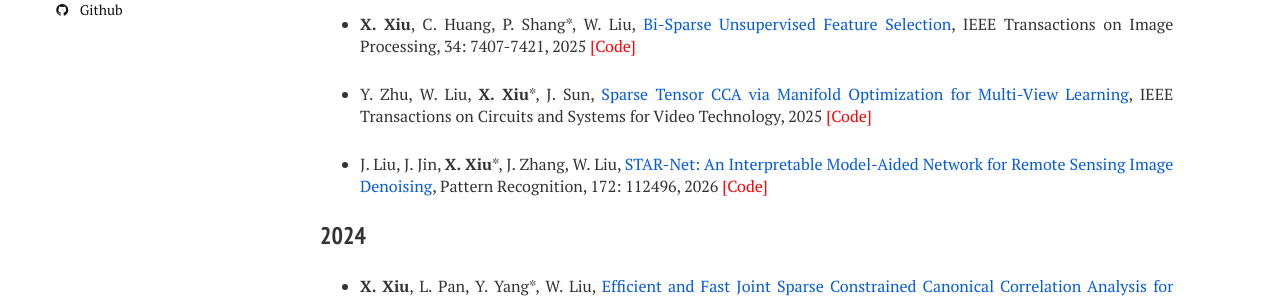
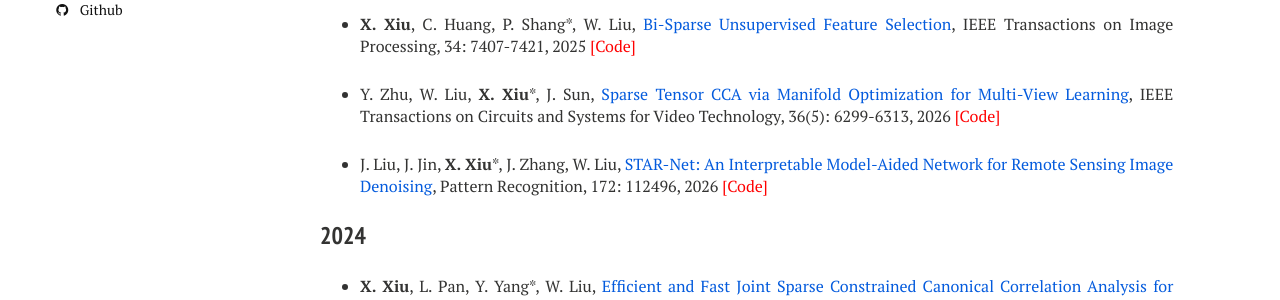
Before and after one commit to xianchaoxiu/xianchaoxiu.github.io, a Jekyll site: the page built from publications/index.md, in a window 1280 px wide. Shown: the part 331-631 px from the top of the page. Built offline with Jekyll 4.4.1, drawn with Linux system fonts in a browser that asks for light colours; nearby versions of some CDN libraries.

Commit message:
Update index.md

```diff
--- a/publications/index.md
+++ b/publications/index.md
@@ -18,9 +18,10 @@ share: false
 
 * <b>X. Xiu</b>, C. Huang, P. Shang*, W. Liu, <a href="https://doi.org/10.1109/TIP.2025.3620667" class="textlink" target="_blank">Bi-Sparse Unsupervised Feature Selection</a>, IEEE Transactions on Image Processing, 34: 7407-7421, 2025 <a href="https://github.com/xianchaoxiu/BSUFS" class="textlink" target="_blank" style="color: red;">[Code]</a>
 
-* Y. Zhu, W. Liu, <b>X. Xiu</b>*, J. Sun, <a href="https://doi.org/10.1109/TCSVT.2025.3642736" class="textlink" target="_blank">Sparse Tensor CCA via Manifold Optimization for Multi-View Learning</a>, IEEE Transactions on Circuits and Systems for Video Technology, 2025  <a href="https://github.com/zhudafa/STCCA-L" class="textlink" target="_blank" style="color: red;">[Code]</a>
+* Y. Zhu, W. Liu, <b>X. Xiu</b>*, J. Sun, <a href="https://doi.org/10.1109/TCSVT.2025.3642736" class="textlink" target="_blank">Sparse Tensor CCA via Manifold Optimization for Multi-View Learning</a>, IEEE Transactions on Circuits and Systems for Video Technology, 36(5): 6299-6313, 2026  <a href="https://github.com/zhudafa/STCCA-L" class="textlink" target="_blank" style="color: red;">[Code]</a>
 
 * J. Liu, J. Jin, <b>X. Xiu</b>*, J. Zhang, W. Liu, <a href="https://doi.org/10.1016/j.patcog.2025.112496" class="textlink" target="_blank">STAR-Net: An Interpretable Model-Aided Network for Remote Sensing Image Denoising</a>, Pattern Recognition, 172: 112496, 2026 <a href="https://github.com/xianchaoxiu/STAR-Net" class="textlink" target="_blank" style="color: red;">[Code]</a>
+
 
 
 ### 2024
```
